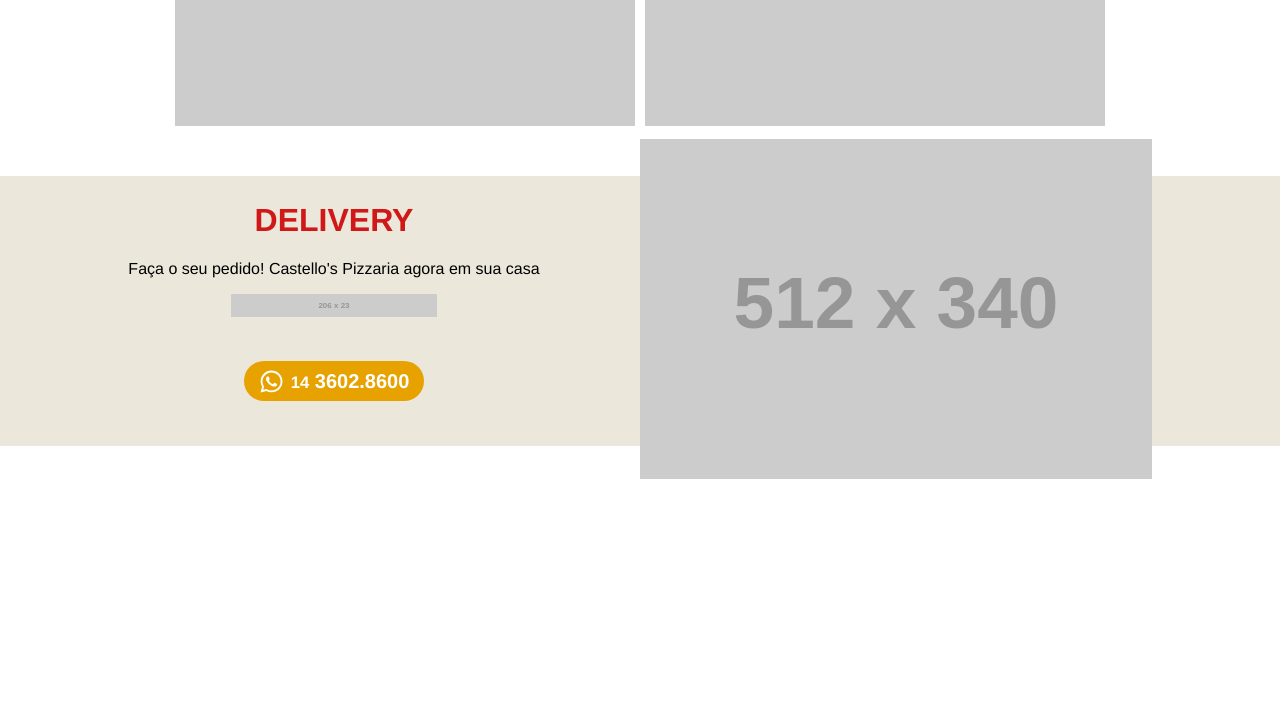
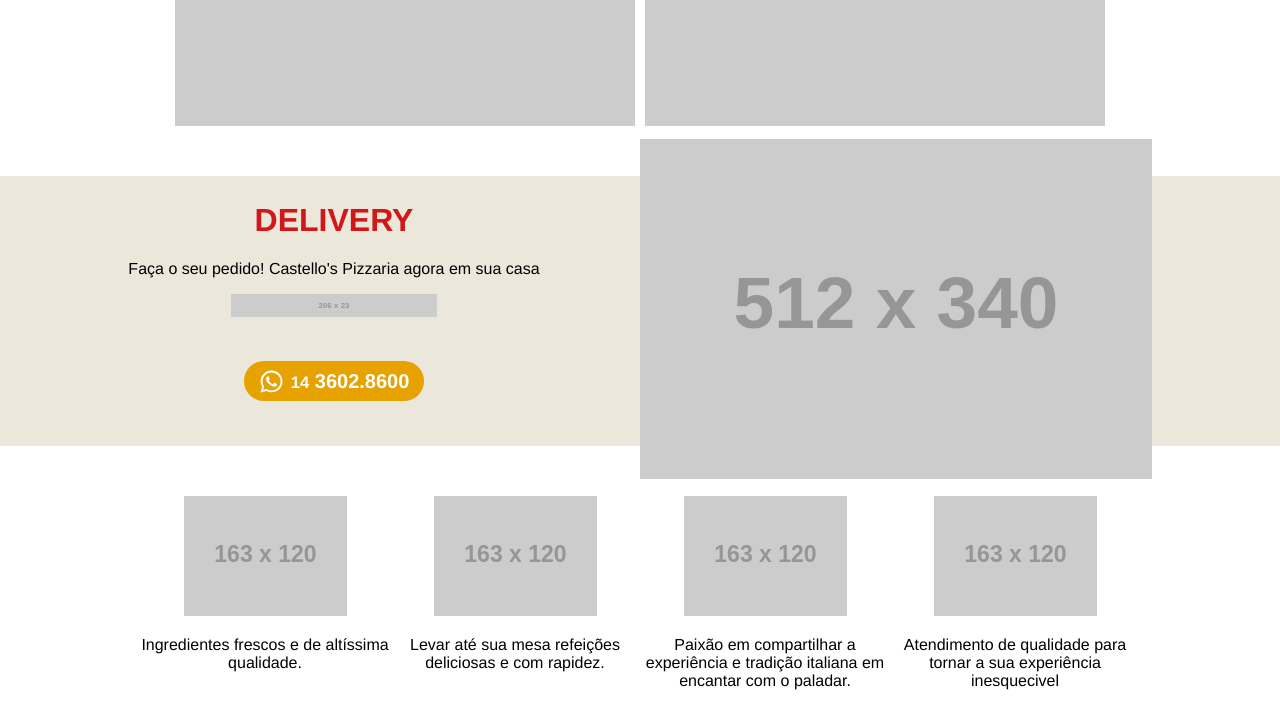
Before and after one commit to tiagop244/pizzaria, a plain HTML site: page index.html in a window 1280 px wide. Shown: the part 1923-2627 px from the top of the page. Before the commit the page ends 2419 px from the top, so only its background shows below. Drawn offline with nearby package versions, Linux system fonts and the light colour scheme; grey boxes are pictures that could not be loaded; placeholder pictures from the web are drawn by us.

Commit message:
maps incorporado por api

```diff
--- a/css/style.css
+++ b/css/style.css
@@ -233,3 +233,14 @@ header {
   justify-content: center;
   padding: 40px;
 }
+
+#icone {
+  display: flex;
+  justify-content: center;
+  gap: 70;
+}
+
+.itens {
+  max-width: 250px;
+  text-align: center;
+}
--- a/index.html
+++ b/index.html
@@ -99,6 +99,26 @@
             <img src="https://placehold.co/512x340" alt="" />
           </div>
         </div>
+
+        <div id="icone">
+         <div class="itens">
+        <img src="https://placehold.co/163x120" alt="" />
+        <p>Ingredientes frescos e de altíssima qualidade.</p>
+        </div>
+        <div class="itens">
+          <img src="https://placehold.co/163x120" alt="" />
+          <p>Levar até sua mesa refeições deliciosas e com rapidez.</p>
+          </div>
+          <div class="itens">
+            <img src="https://placehold.co/163x120" alt="" />
+            <p>Paixão em compartilhar a experiência e tradição italiana em encantar com o paladar.</p>
+            </div>
+            <div class="itens">
+              <img src="https://placehold.co/163x120" alt="" />
+              <p>Atendimento de qualidade para tornar a sua experiência inesquecivel</p>
+              </div>
+        </div>
+        <iframe src="https://www.google.com/maps/embed?pb=!1m18!1m12!1m3!1d3691.753125778255!2d-48.55244842493096!3d-22.287339679695908!2m3!1f0!2f0!3f0!3m2!1i1024!2i768!4f13.1!3m3!1m2!1s0x94b8a7b94de94c4b%3A0x82a7d3283a0d4e7d!2sSenai%20Jau!5e0!3m2!1spt-BR!2sbr!4v1722437171485!5m2!1spt-BR!2sbr" width="100%" height="450" style="border:0;" allowfullscreen="" loading="lazy" referrerpolicy="no-referrer-when-downgrade"></iframe>
       </main>
       <footer></footer>
     </div>
```
